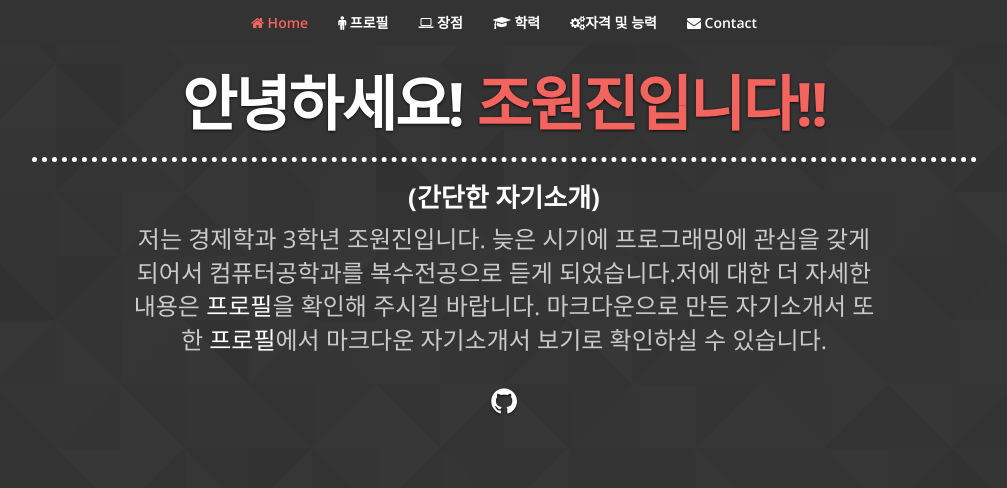
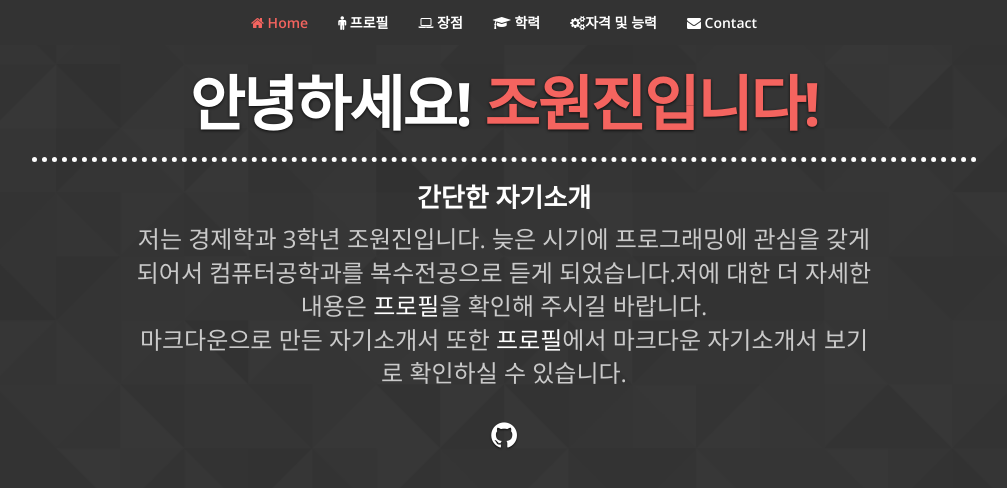
Before and after one commit to dnjs0309/dnjs0309.github.io, a Jekyll site: the page built from index.html, in a window 1280 px wide and 900 px high. Shown: the top 488 px of the window, without its empty margins (136-1143 px from the left). Built offline with Jekyll 4.4.1, drawn with Linux system fonts in a browser that asks for light colours; nearby versions of some CDN libraries.

Commit message:
Update header.html

```diff
--- a/_includes/header.html
+++ b/_includes/header.html
@@ -3,9 +3,9 @@
     <div class="row">
       <div class="col-md-1 col-lg-1"></div>
       <div class="col-md-10 col-lg-10">
-              <h1 class="cover-heading">안녕하세요! <span>조원진입니다!!</span></h1>
+              <h1 class="cover-heading">안녕하세요! <span>조원진입니다!</span></h1>
 
-              <h3 class="cover-profession">(간단한 자기소개)</h3>
+              <h3 class="cover-profession">간단한 자기소개</h3>
           </div>
           <div class="col-md-1 col-lg-1"></div>
       </div>
@@ -14,7 +14,7 @@
           <div class="col-md-8">
 
             <div class="cover-description">
-                <p>저는 경제학과 3학년 조원진입니다. 늦은 시기에 프로그래밍에 관심을 갖게 되어서 컴퓨터공학과를 복수전공으로 듣게 되었습니다.저에 대한 더 자세한 내용은 <a href="#profile">프로필</a>을 확인해 주시길 바랍니다. 마크다운으로 만든 자기소개서 또한 <a href="#profile">프로필</a>에서 마크다운 자기소개서 보기로 확인하실 수 있습니다.</p>
+                <p>저는 경제학과 3학년 조원진입니다. 늦은 시기에 프로그래밍에 관심을 갖게 되어서 컴퓨터공학과를 복수전공으로 듣게 되었습니다.저에 대한 더 자세한 내용은 <a href="#profile">프로필</a>을 확인해 주시길 바랍니다. <br></bt>마크다운으로 만든 자기소개서 또한 <a href="#profile">프로필</a>에서 마크다운 자기소개서 보기로 확인하실 수 있습니다.</p>
 
               </div>
 
```
